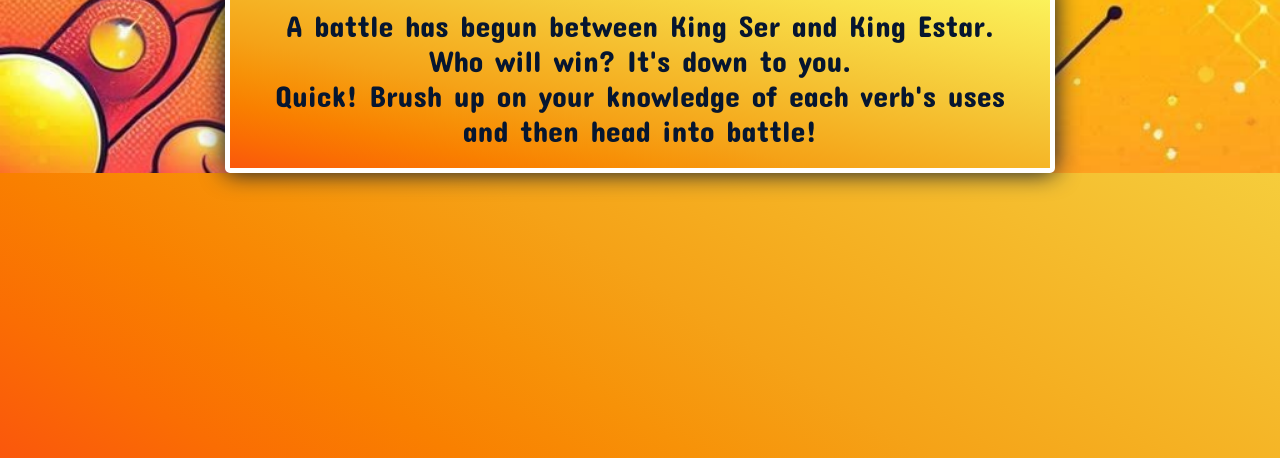
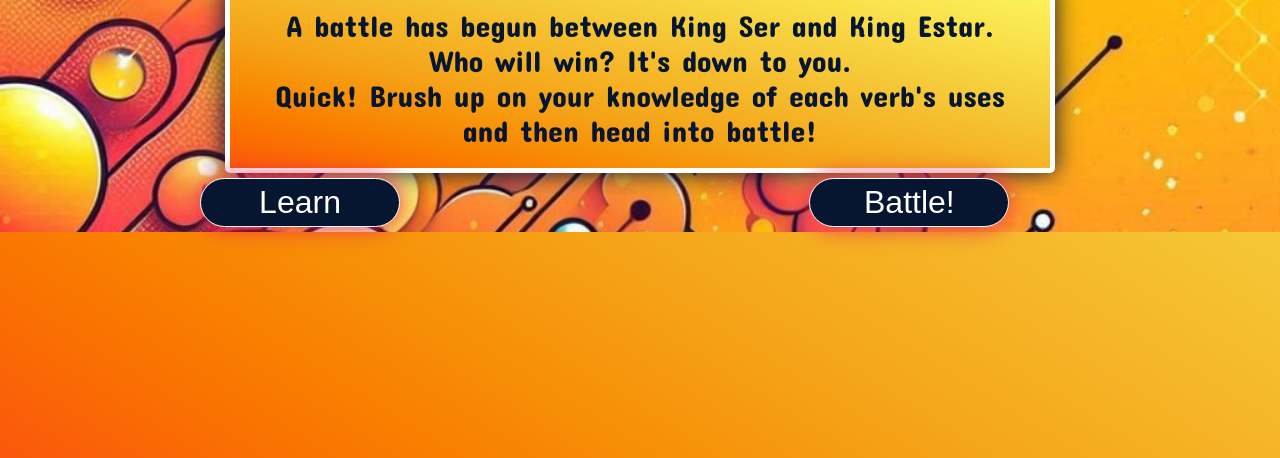
Before and after one commit to GChampkin/Lengua-Play, a plain HTML site: page tobe.html in a window 1280 px wide. Shown: the part 342-800 px from the top of the page. Drawn offline with Linux system fonts and the light colour scheme.

Commit message:
add buttons and styling to tobe.html

```diff
--- a/assets/css/style.css
+++ b/assets/css/style.css
@@ -167,7 +167,20 @@ a.image-anchor:hover {
     border-radius: 30px;
 }
 
-a.ser:hover {
+a.ser:hover, button:hover {
     background-color: crimson;
     filter: drop-shadow(0 0 1rem white);
 }
+
+button {
+    width: 200px;
+    font-size: xx-large;
+    color: white;
+    background-color: #061630;
+    filter: drop-shadow(0 0 0.75rem #EE204F);
+    margin: 5px 200px 5px 200px;
+    padding: 5px;
+    text-decoration: none;
+    border: 1px solid white;
+    border-radius: 30px;
+}
--- a/tobe.html
+++ b/tobe.html
@@ -23,6 +23,7 @@
         </div>
 
         <section>
+
             <header class="welcome">
                 <h1>Ser vs Estar</h1>
             </header>
@@ -33,6 +34,11 @@
             </div>
 
         </section>
+
+        <div id = "game">
+            <button>Learn</button>
+            <button>Battle!</button>
+        </div>
     </main>
 
     <script src="assets/js/script.js"></script>
```
